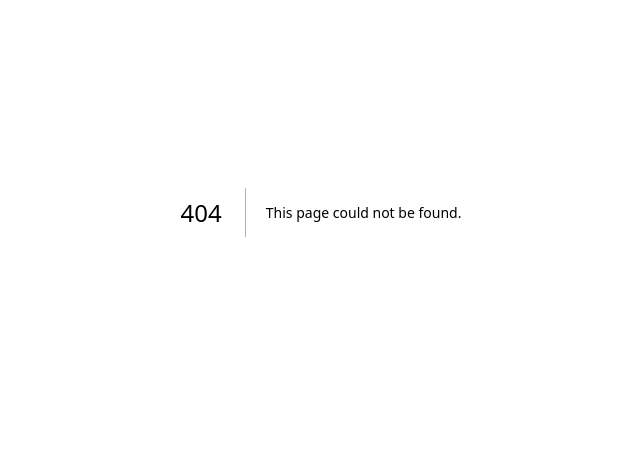
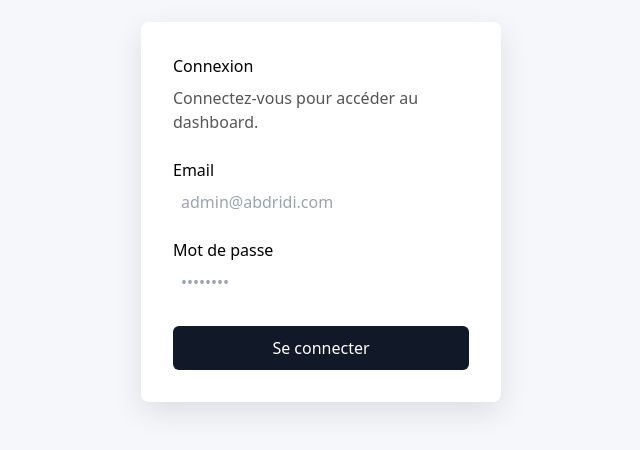
Before and after one commit to bilel83502-sketch/abdridi-portal, a Next.js app: page /login in a window 1280 px wide. Before the commit this address had no page. Shown: the part 188-638 px from the top of the page, without its empty margins (319-959 px from the left). Built offline with nearby package versions, Linux system fonts and the light colour scheme.

Commit message:
Create page.tsx
feat: add login page

```diff
--- /dev/null
+++ b/app/login/page.tsx
@@ -0,0 +1,53 @@
+export default function LoginPage() {
+  return (
+    <div style={{
+      minHeight: "100vh",
+      display: "flex",
+      alignItems: "center",
+      justifyContent: "center",
+      background: "#f5f7fb"
+    }}>
+      <div style={{
+        padding: 32,
+        width: 360,
+        background: "white",
+        borderRadius: 8,
+        boxShadow: "0 10px 30px rgba(0,0,0,0.1)"
+      }}>
+        <h1 style={{ marginBottom: 8 }}>Connexion</h1>
+        <p style={{ marginBottom: 24, color: "#555" }}>
+          Connectez-vous pour accéder au dashboard.
+        </p>
+
+        <form>
+          <label>Email</label>
+          <input
+            type="email"
+            placeholder="admin@abdridi.com"
+            style={{ width: "100%", padding: 8, marginBottom: 16 }}
+          />
+
+          <label>Mot de passe</label>
+          <input
+            type="password"
+            placeholder="••••••••"
+            style={{ width: "100%", padding: 8, marginBottom: 24 }}
+          />
+
+          <button
+            type="submit"
+            style={{
+              width: "100%",
+              padding: 10,
+              background: "#111827",
+              color: "white",
+              borderRadius: 6
+            }}
+          >
+            Se connecter
+          </button>
+        </form>
+      </div>
+    </div>
+  );
+}
```
